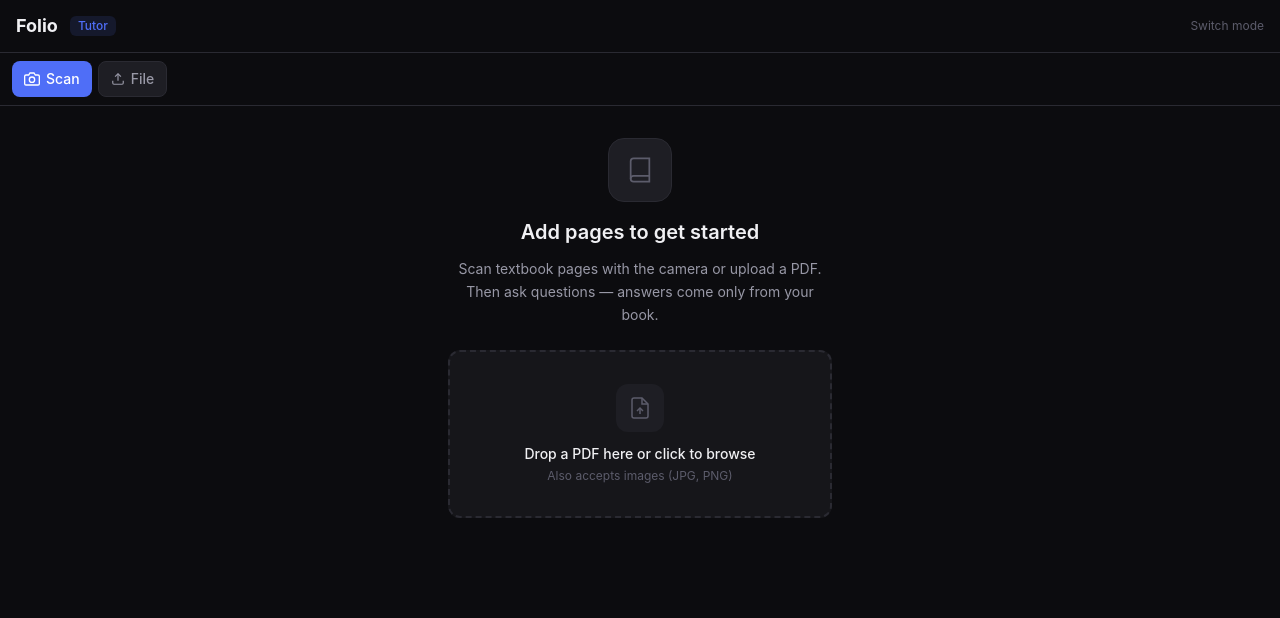
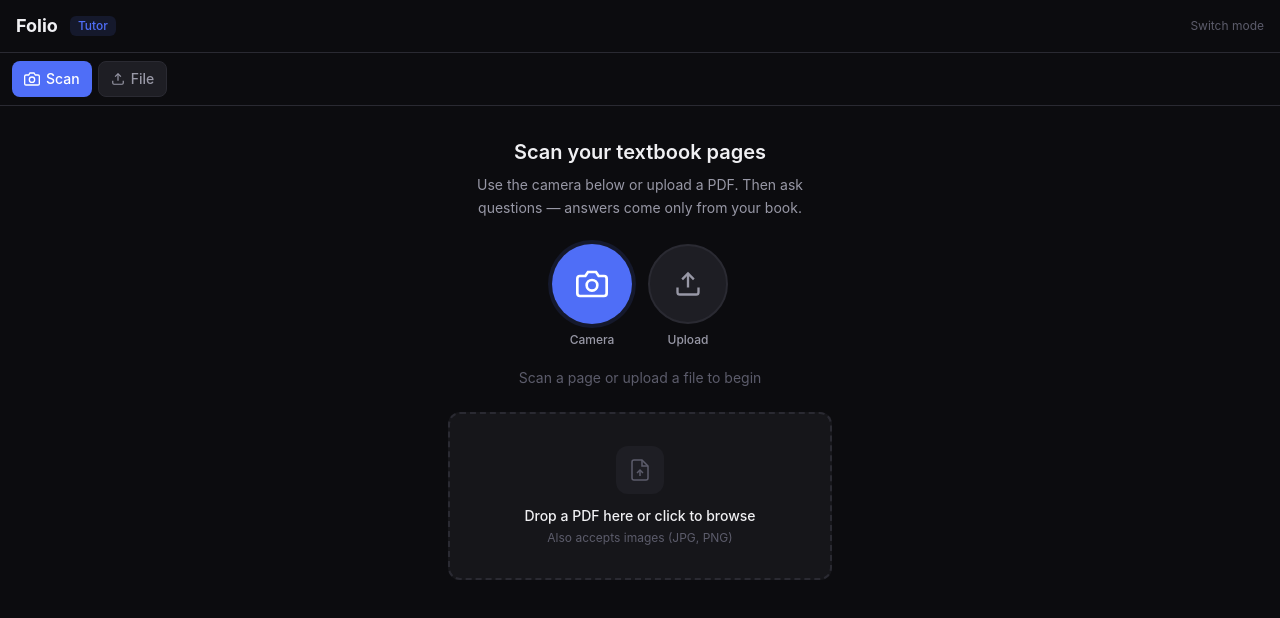
Before and after one commit to triggeredcode/folio, a Next.js app in the folder web/: page /tutor in a window 1280 px wide. Shown: the top 618 px of the page. Built offline with nearby package versions, Linux system fonts and the light colour scheme.

Commit message:
fix: show full camera interface on tutor empty state (not just compact)

```diff
--- a/web/app/tutor/page.tsx
+++ b/web/app/tutor/page.tsx
@@ -152,23 +152,21 @@ function TutorContent() {
         {/* Main content */}
         <div className="flex-1 overflow-hidden">
           {pages.length === 0 ? (
-            <div className="flex flex-col items-center justify-center h-full p-8 gap-6">
-              <div className="text-center max-w-sm space-y-3">
-                <div className="w-16 h-16 rounded-2xl flex items-center justify-center mx-auto mb-4"
-                  style={{ background: "var(--bg-surface)", border: "1px solid var(--border)" }}>
-                  <svg width="28" height="28" viewBox="0 0 24 24" fill="none" stroke="currentColor" strokeWidth="1.5"
-                    style={{ color: "var(--text-muted)" }}>
-                    <path d="M4 19.5A2.5 2.5 0 0 1 6.5 17H20"/>
-                    <path d="M6.5 2H20v20H6.5A2.5 2.5 0 0 1 4 19.5v-15A2.5 2.5 0 0 1 6.5 2z"/>
-                  </svg>
-                </div>
+            <div className="flex flex-col items-center justify-center h-full p-8 gap-6 overflow-y-auto">
+              <div className="text-center max-w-sm space-y-2">
                 <h2 className="text-xl font-semibold" style={{ color: "var(--text-primary)" }}>
-                  Add pages to get started
+                  Scan your textbook pages
                 </h2>
                 <p className="text-sm leading-relaxed" style={{ color: "var(--text-secondary)" }}>
-                  Scan textbook pages with the camera or upload a PDF. Then ask questions — answers come only from your book.
+                  Use the camera below or upload a PDF. Then ask questions — answers come only from your book.
                 </p>
               </div>
+
+              {/* Full camera interface when no pages loaded */}
+              <div className="w-full max-w-lg">
+                <CameraCapture onCapture={handleCapture} disabled={ingesting} />
+              </div>
+
               <div className="w-full max-w-sm">
                 <PdfUpload
                   onUpload={(file) => handleCapture(file)}
```
